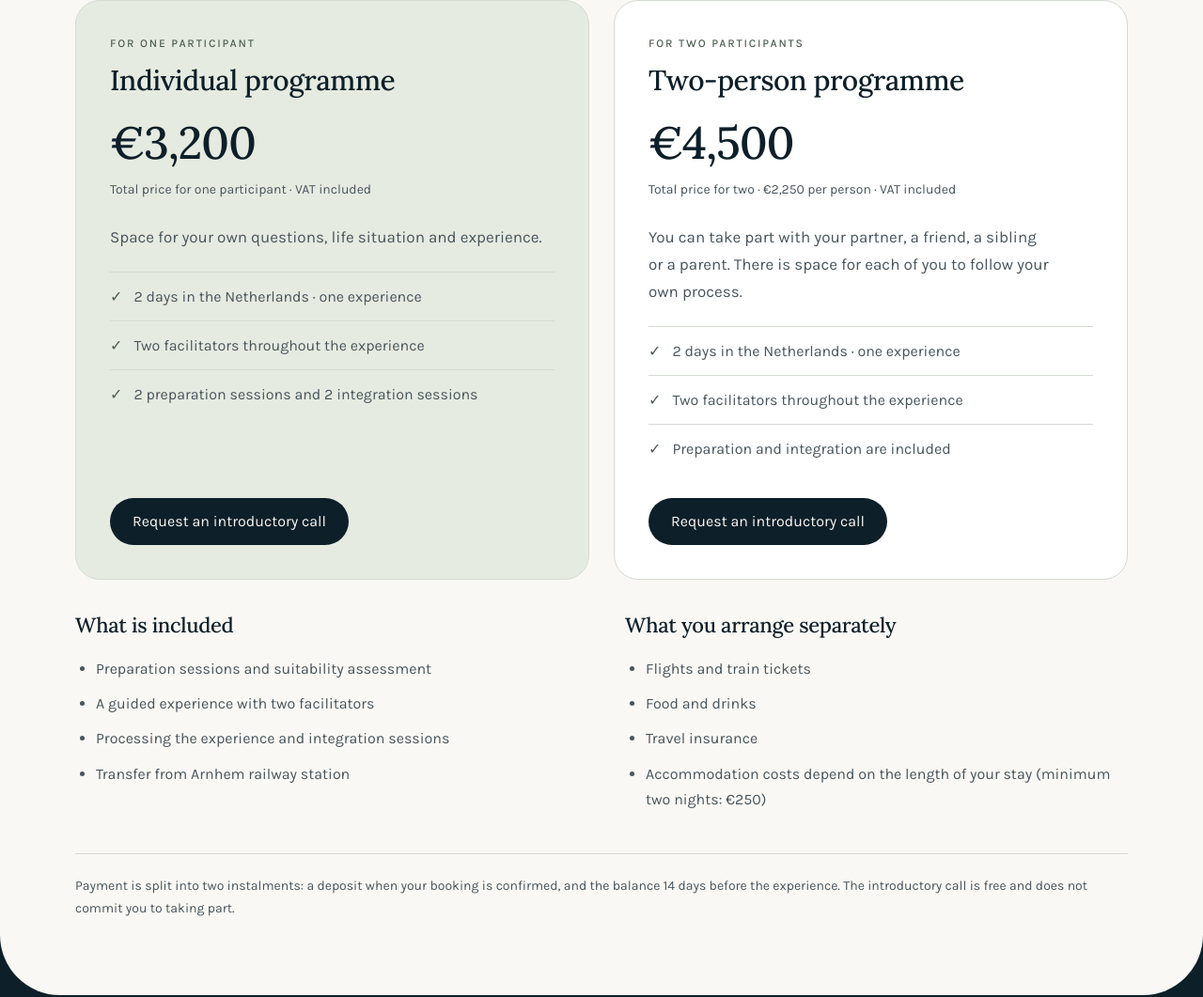
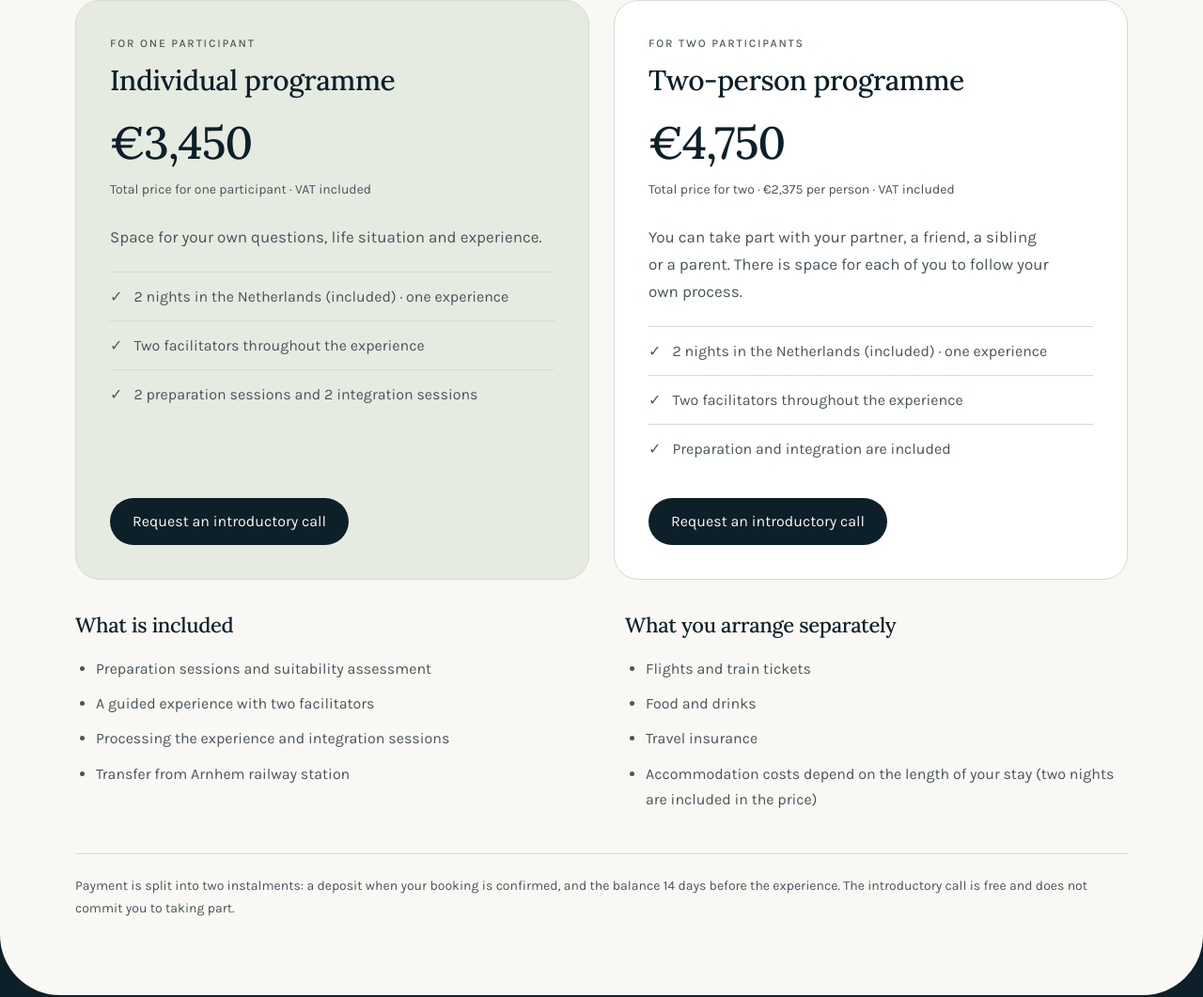
Before and after one commit to juhosarvanco/althea-studio-uusi, a website: page site/en/index.html in a window 1280 px wide. Shown: the part 9065-10126 px from the top of the page at 94% size. Drawn offline with Linux system fonts and the light colour scheme.

Commit message:
Sync English prices and included nights with Finnish publication

```diff
--- a/site/en/index.html
+++ b/site/en/index.html
@@ -183,8 +183,8 @@ main{position:relative;isolation:isolate}.photo-backdrop{position:fixed;inset:va
  <div class="photo-chapter" data-photo="3"><div class="chapter-content">
   <section class="text-panel background-transition-panel" id="hinta"><div class="panel-inner">
    <div class="section-heading"><p class="eyebrow">From preparation to integration</p><h2>Programmes for one or two.</h2><p class="lead">The price covers preparation, the guided experience, integration and accommodation during the programme.</p></div>
-   <div class="prices"><article class="price"><p class="eyebrow">For one participant</p><h3>Individual programme</h3><p class="price-amount">€3,200</p><p class="price-caption">Total price for one participant · VAT included</p><p class="price-description">Space for your own questions, life situation and experience.</p><ul class="price-facts"><li>2 days in the Netherlands · one experience</li><li>Two facilitators throughout the experience</li><li>2 preparation sessions and 2 integration sessions</li></ul><a class="button" href="#yhteys">Request an introductory call</a></article><article class="price"><p class="eyebrow">For two participants</p><h3>Two-person programme</h3><p class="price-amount">€4,500</p><p class="price-caption">Total price for two · €2,250 per person · VAT included</p><p class="price-description">You can take part with your partner, a friend, a sibling or a parent. There is space for each of you to follow your own process.</p><ul class="price-facts"><li>2 days in the Netherlands · one experience</li><li>Two facilitators throughout the experience</li><li>Preparation and integration are included</li></ul><a class="button" href="#yhteys">Request an introductory call</a></article></div>
-   <div class="included"><div><h3>What is included</h3><ul><li>Preparation sessions and suitability assessment</li><li>A guided experience with two facilitators</li><li>Processing the experience and integration sessions</li><li>Transfer from Arnhem railway station</li></ul></div><div><h3>What you arrange separately</h3><ul><li>Flights and train tickets</li><li>Food and drinks</li><li>Travel insurance</li><li>Accommodation costs depend on the length of your stay (minimum two nights: €250)</li></ul></div></div>
+   <div class="prices"><article class="price"><p class="eyebrow">For one participant</p><h3>Individual programme</h3><p class="price-amount">€3,450</p><p class="price-caption">Total price for one participant · VAT included</p><p class="price-description">Space for your own questions, life situation and experience.</p><ul class="price-facts"><li>2 nights in the Netherlands (included) · one experience</li><li>Two facilitators throughout the experience</li><li>2 preparation sessions and 2 integration sessions</li></ul><a class="button" href="#yhteys">Request an introductory call</a></article><article class="price"><p class="eyebrow">For two participants</p><h3>Two-person programme</h3><p class="price-amount">€4,750</p><p class="price-caption">Total price for two · €2,375 per person · VAT included</p><p class="price-description">You can take part with your partner, a friend, a sibling or a parent. There is space for each of you to follow your own process.</p><ul class="price-facts"><li>2 nights in the Netherlands (included) · one experience</li><li>Two facilitators throughout the experience</li><li>Preparation and integration are included</li></ul><a class="button" href="#yhteys">Request an introductory call</a></article></div>
+   <div class="included"><div><h3>What is included</h3><ul><li>Preparation sessions and suitability assessment</li><li>A guided experience with two facilitators</li><li>Processing the experience and integration sessions</li><li>Transfer from Arnhem railway station</li></ul></div><div><h3>What you arrange separately</h3><ul><li>Flights and train tickets</li><li>Food and drinks</li><li>Travel insurance</li><li>Accommodation costs depend on the length of your stay (two nights are included in the price)</li></ul></div></div>
    <p class="payment-note">Payment is split into two instalments: a deposit when your booking is confirmed, and the balance 14 days before the experience. The introductory call is free and does not commit you to taking part.</p>
   </div></section>
   <section class="text-panel" id="ukk"><div class="panel-inner"><div class="section-heading"><p class="eyebrow">Questions before you decide</p><h2>What would you like to know?</h2><p class="lead">Click a question to read the answer. You are welcome to bring these or any other questions to your introductory call.</p></div><div class="faq"><details class="faq-item"><summary><h3>Who is the programme not suitable for?</h3><span aria-hidden="true" class="faq-toggle"></span></summary><div class="faq-answer"><p>The experience is not suitable for everyone. Our assessment considers factors such as psychotic disorders and a family history of these disorders, bipolar disorder, significant cardiovascular conditions, pregnancy, breastfeeding and medication.</p><p>Do not change your medication on your own in order to take part in the programme. We discuss your circumstances before you decide whether to participate and refer you for a professional assessment where needed.</p></div></details>
```
